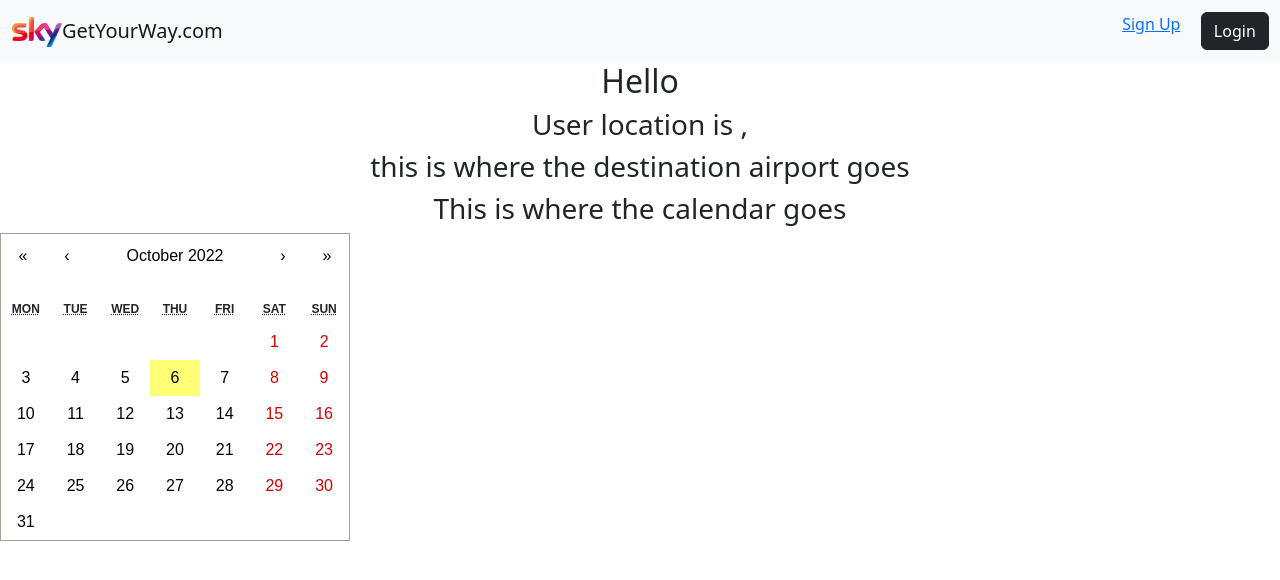
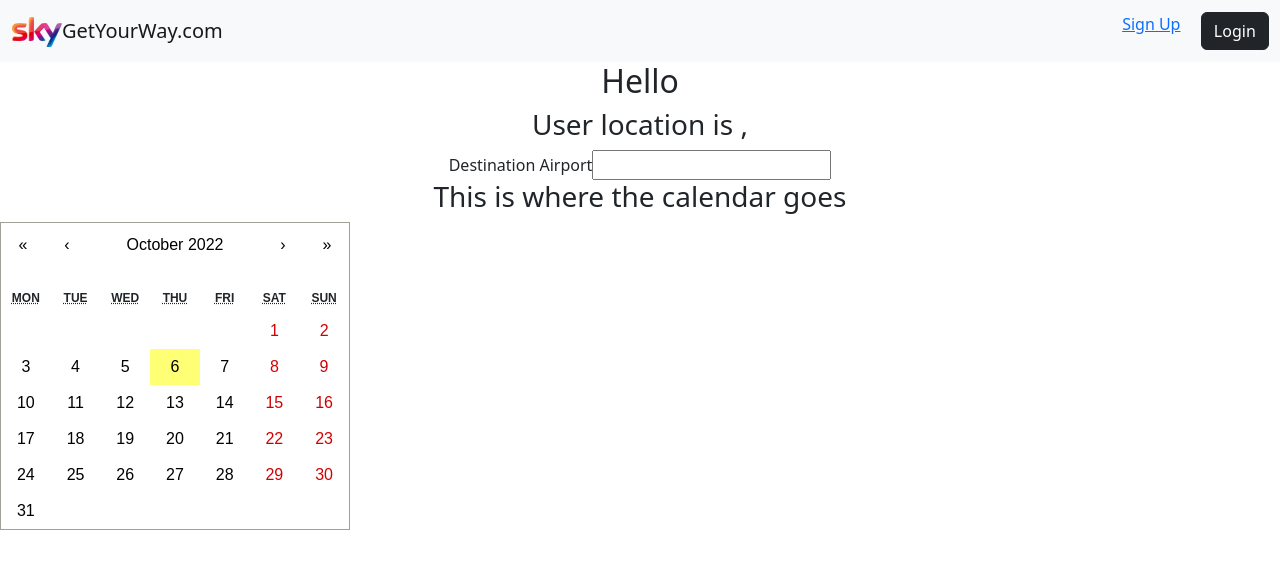
Before and after one commit to sam0jones0/GetYourWay-SMHL, a React (Create React App) app in the folder src/main/getyourway-front/: page / in a window 1280 px wide. Shown: the top 580 px of the page. Built offline with nearby package versions, Linux system fonts and the light colour scheme; no server answers.

Commit message:
ToAirport basic form

```diff
--- a/src/main/getyourway-front/src/Components/Trip/Trip.jsx
+++ b/src/main/getyourway-front/src/Components/Trip/Trip.jsx
@@ -6,7 +6,7 @@ export default function Trip() {
   const [userLocation, setUserLocation] = useState([]);
   const [nearbyAirports, setNearbyAirports] = useState({});
   const [departureAirport, setDepartureAirport] = useState({});
-  const [destinationAirport, setDestinationAirport] = useState({});
+  const [destinationAirport, setDestinationAirport] = useState("Dubrovnik");
   const [tripDate, setTripDate] = useState(new Date());
 
   return (
--- a/src/main/getyourway-front/src/Components/Trip/TripSubheader/TripChildComponents/ToAirport.jsx
+++ b/src/main/getyourway-front/src/Components/Trip/TripSubheader/TripChildComponents/ToAirport.jsx
@@ -1,5 +1,19 @@
-function ToAirport() {
-  return <h3>this is where the destination airport goes</h3>;
+function ToAirport(props) {
+  // destinationAirportProp={props.destinationAirport}
+  // setDestinationAirport={props.setDestinationAirport}
+
+  return (
+    <form>
+      <label>
+        Destination Airport
+        <input
+          type="text"
+          value={props.destinationAirport}
+          onChange={(i) => props.setDestinationAirport(i.target.value)}
+        />
+      </label>
+    </form>
+  );
 }
 
 export default ToAirport;
```
